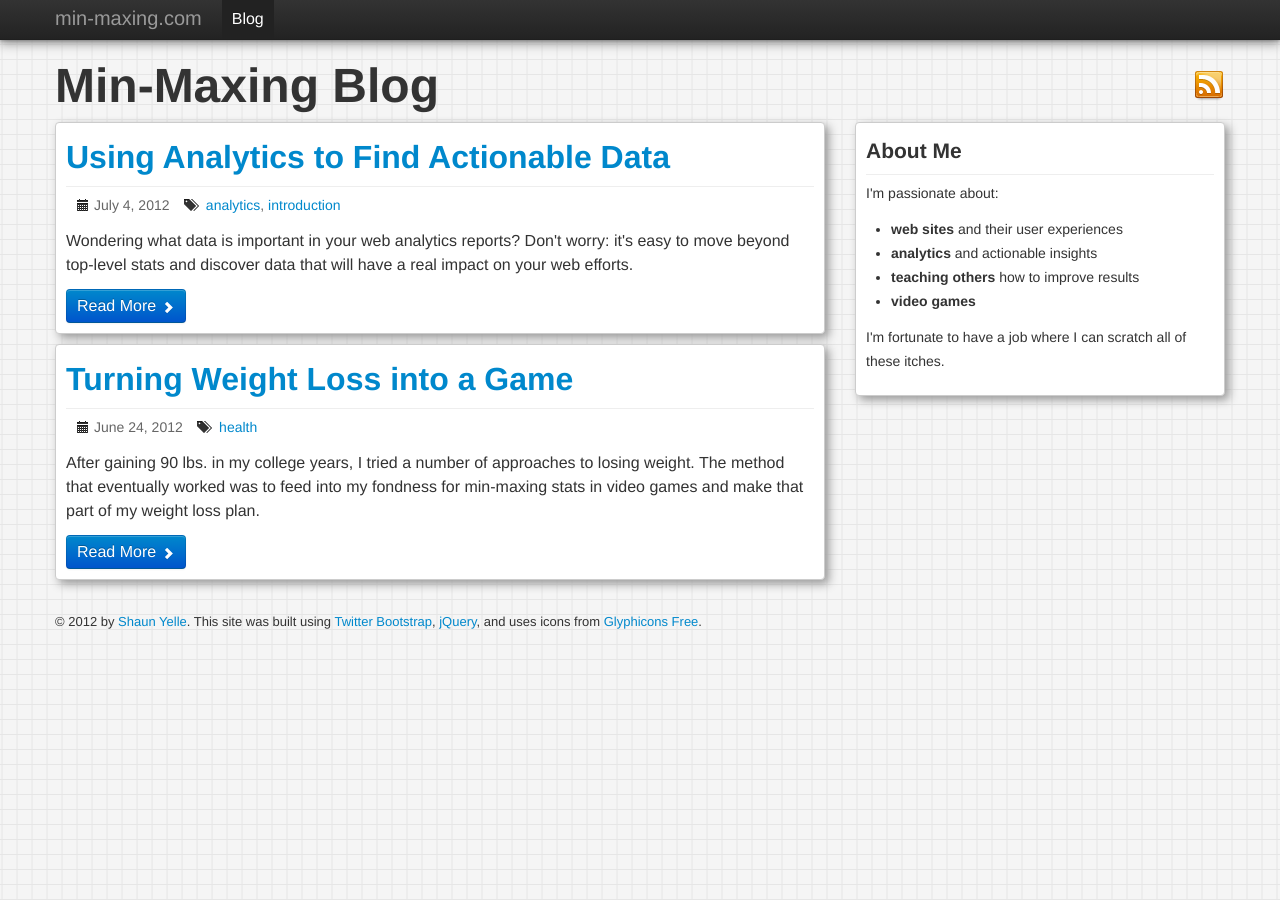
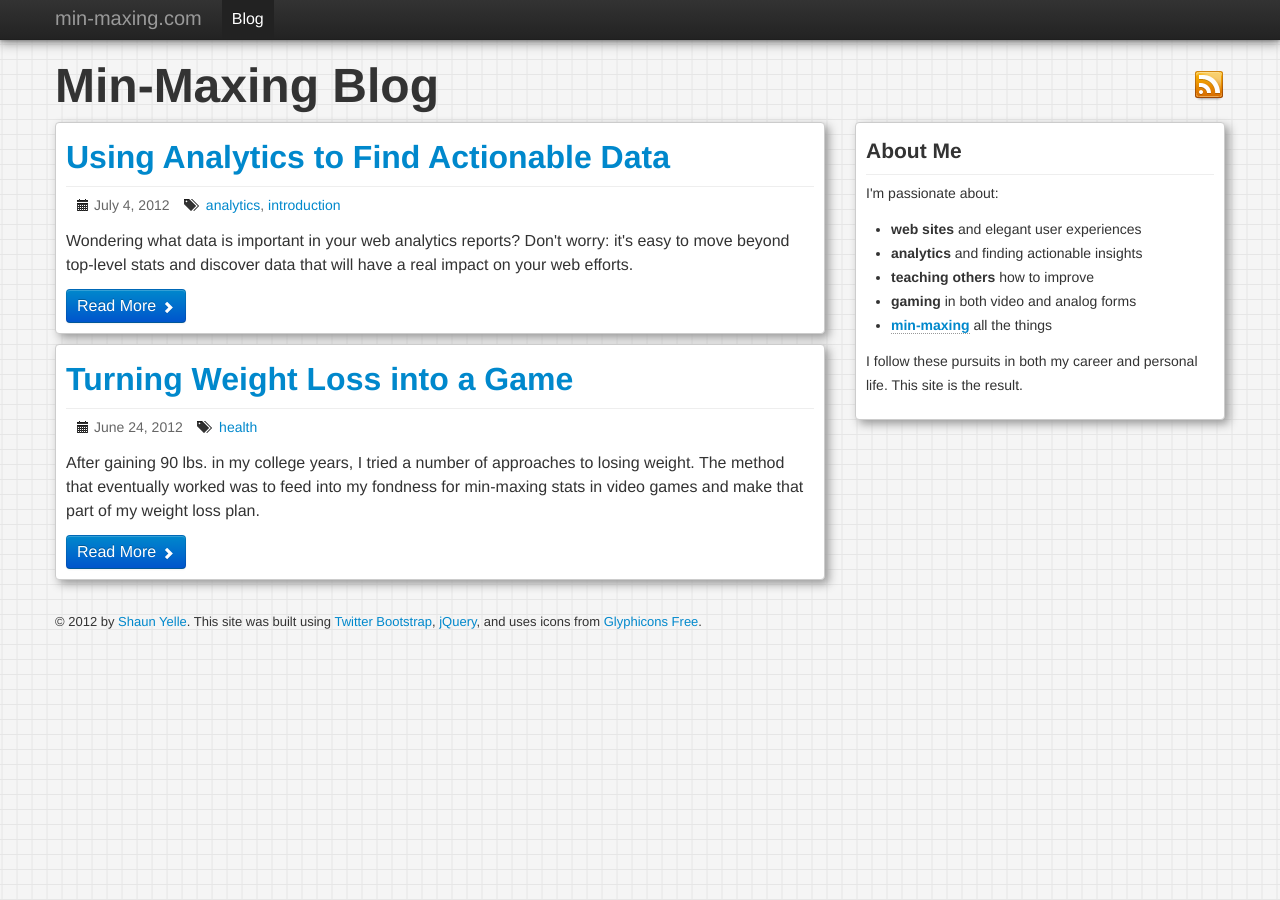
Before and after one commit to syelle/syelle.github.com, a Jekyll site: the page built from blog/index.html, in a window 1280 px wide. Built offline with Jekyll 4.4.1, drawn with Linux system fonts in a browser that asks for light colours.

Commit message:
tweak sidebar copy

```diff
--- a/_includes/sidebar.html
+++ b/_includes/sidebar.html
@@ -3,11 +3,12 @@
 						<hr/>
 						<p>I'm passionate about:</p>
 						<ul>
-						 	<li><strong>web sites</strong> and their user experiences</li>
-						 	<li><strong>analytics</strong> and actionable insights</li>
-						 	<li><strong>teaching others</strong> how to improve results</li>
-						 	<li><strong>video games</strong></li>
+						 	<li><strong>web sites</strong> and elegant user experiences</li>
+						 	<li><strong>analytics</strong> and finding actionable insights</li>
+						 	<li><strong>teaching others</strong> how to improve</li>
+						 	<li><strong>gaming</strong> in both video and analog forms</li>
+                            <li><strong><a rel="popover" data-original-title="Min-Maxing" data-content="Minimizing the undesirable aspects of something while maximizing the desirable aspects.">min-maxing</a></strong> all the things</li>
 						</ul>
-						<p>I'm fortunate to have a job where I can scratch all of these itches.</p>
+						<p>I follow these pursuits in both my career and personal life. This site is the result.</p>
 
 					</div>
```
